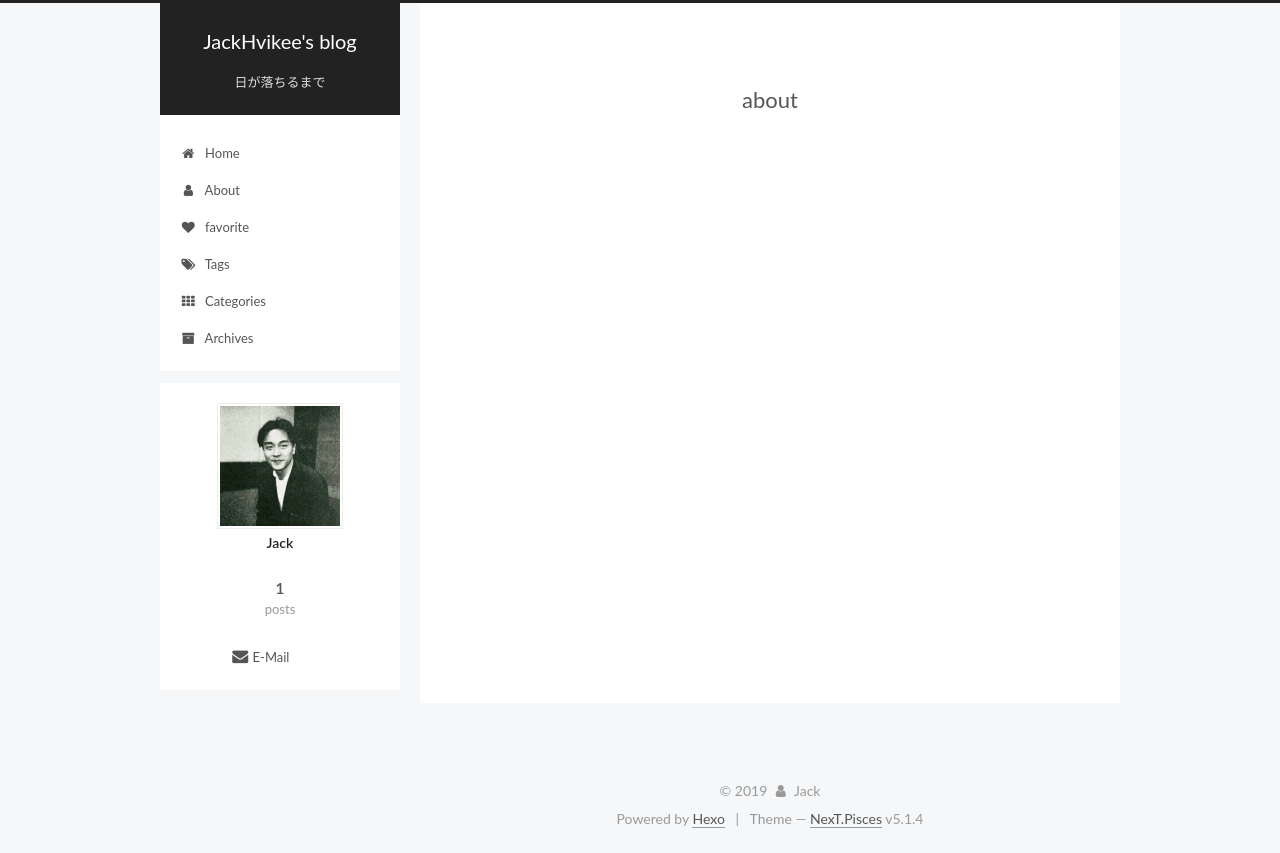
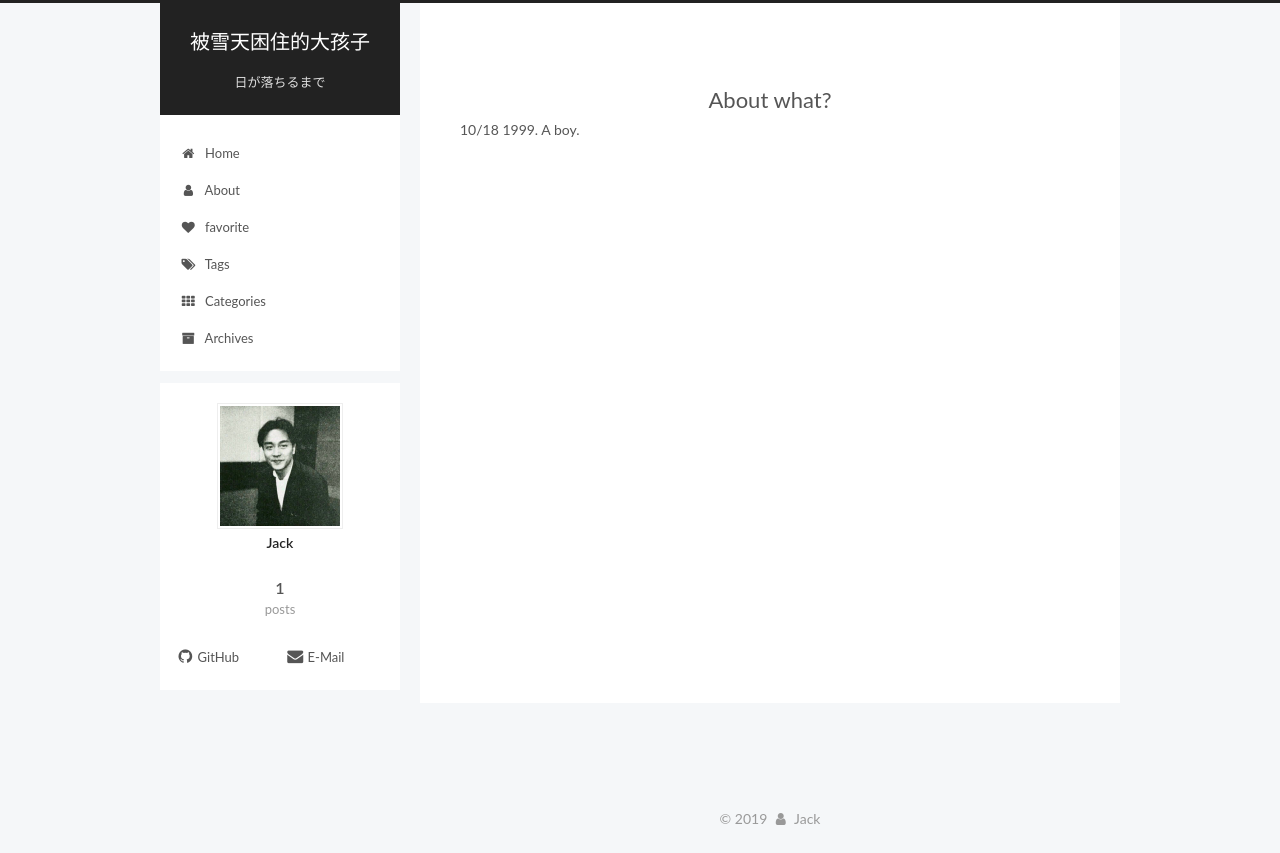
Before and after one commit to JackHvikee/JackHvikee.github.io, a plain HTML site: page about/index.html in a window 1280 px wide. Drawn offline with Linux system fonts and the light colour scheme.

Commit message:
Site updated: 2019-09-03 22:43:23

```diff
--- a/about/index.html
+++ b/about/index.html
@@ -79,14 +79,17 @@
 
 
 
+<meta name="description" content="10/18 1999.  A boy.">
 <meta property="og:type" content="website">
-<meta property="og:title" content="about">
+<meta property="og:title" content="About what?">
 <meta property="og:url" content="http://yoursite.com/about/index.html">
-<meta property="og:site_name" content="JackHvikee&#39;s blog">
+<meta property="og:site_name" content="被雪天困住的大孩子">
+<meta property="og:description" content="10/18 1999.  A boy.">
 <meta property="og:locale" content="en">
-<meta property="og:updated_time" content="2019-09-03T00:34:07.549Z">
+<meta property="og:updated_time" content="2019-09-03T14:32:30.620Z">
 <meta name="twitter:card" content="summary">
-<meta name="twitter:title" content="about">
+<meta name="twitter:title" content="About what?">
+<meta name="twitter:description" content="10/18 1999.  A boy.">
 
 
 
@@ -122,7 +125,7 @@
 
 
 
-  <title>about | JackHvikee's blog</title>
+  <title>About what? | 被雪天困住的大孩子</title>
 
 
 
@@ -152,7 +155,7 @@
     <div class="custom-logo-site-title">
       <a href="/" class="brand" rel="start">
         <span class="logo-line-before"><i></i></span>
-        <span class="site-title">JackHvikee's blog</span>
+        <span class="site-title">被雪天困住的大孩子</span>
         <span class="logo-line-after"><i></i></span>
       </a>
     </div>
@@ -262,7 +265,7 @@
     <div class="post-block page">
       <header class="post-header">
 
-	<h1 class="post-title" itemprop="name headline">about</h1>
+	<h1 class="post-title" itemprop="name headline">About what?</h1>
 
 
 
@@ -274,6 +277,7 @@
       <div class="post-body">
 
 
+          <p>10/18 1999.  A boy.</p>
 
 
       </div>
@@ -352,6 +356,12 @@
             <div class="links-of-author motion-element">
 
                   <span class="links-of-author-item">
+                    <a href="https://github.com/JackHvikee" target="_blank" title="GitHub">
+
+                        <i class="fa fa-fw fa-github"></i>GitHub</a>
+                  </span>
+
+                  <span class="links-of-author-item">
                     <a href="mailto:loyo8490@gmail.com" target="_blank" title="E-Mail">
 
                         <i class="fa fa-fw fa-envelope"></i>E-Mail</a>
@@ -395,15 +405,9 @@
 </div>
 
 
-  <div class="powered-by">Powered by <a class="theme-link" target="_blank" href="https://hexo.io">Hexo</a></div>
 
 
 
-  <span class="post-meta-divider">|</span>
-
-
-
-  <div class="theme-info">Theme &mdash; <a class="theme-link" target="_blank" href="https://github.com/iissnan/hexo-theme-next">NexT.Pisces</a> v5.1.4</div>
 
 
 
--- a/css/main.css
+++ b/css/main.css
@@ -1823,7 +1823,7 @@ pre .javascript .function {
   width: 4px;
   height: 4px;
   border-radius: 50%;
-  background: #78ff40;
+  background: #17c2df;
 }
 .links-of-blogroll {
   font-size: 13px;
```
Also changed, not shown: 2019/09/02/hello-world/index.html (+10 -10 lines), archives/2019/09/index.html (+11 -11 lines), archives/2019/index.html (+11 -11 lines), archives/index.html (+11 -11 lines), categories/index.html (+9 -9 lines), favorite/index.html (+9 -9 lines), index.html (+12 -12 lines), tags/index.html (+9 -9 lines).
